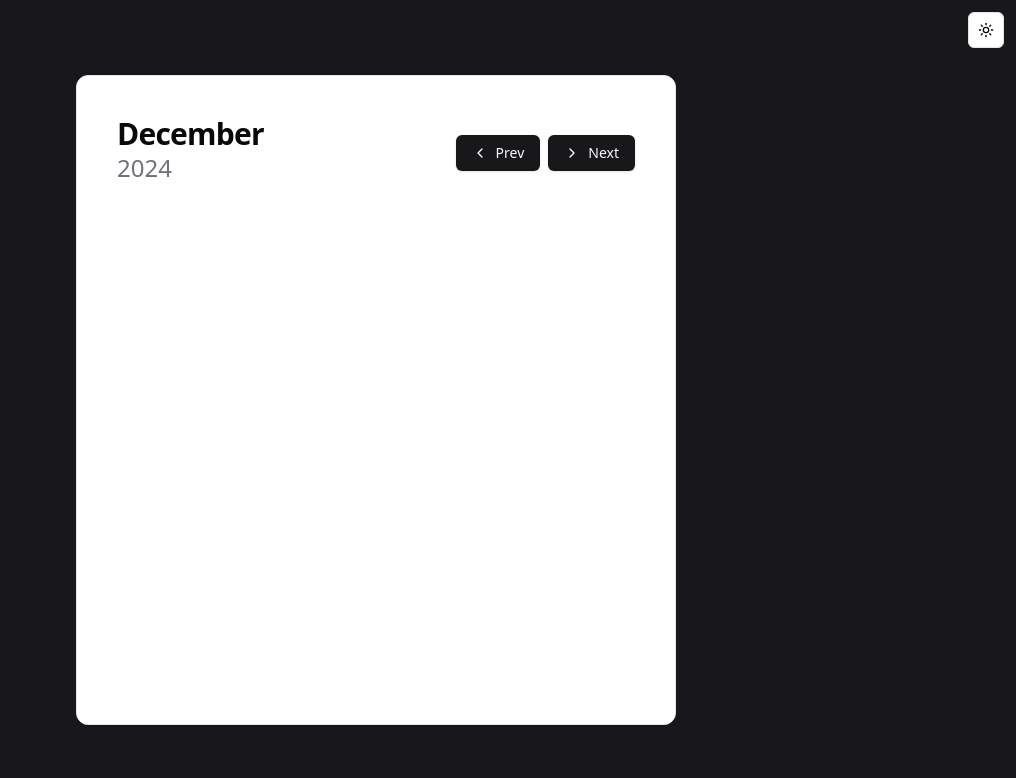
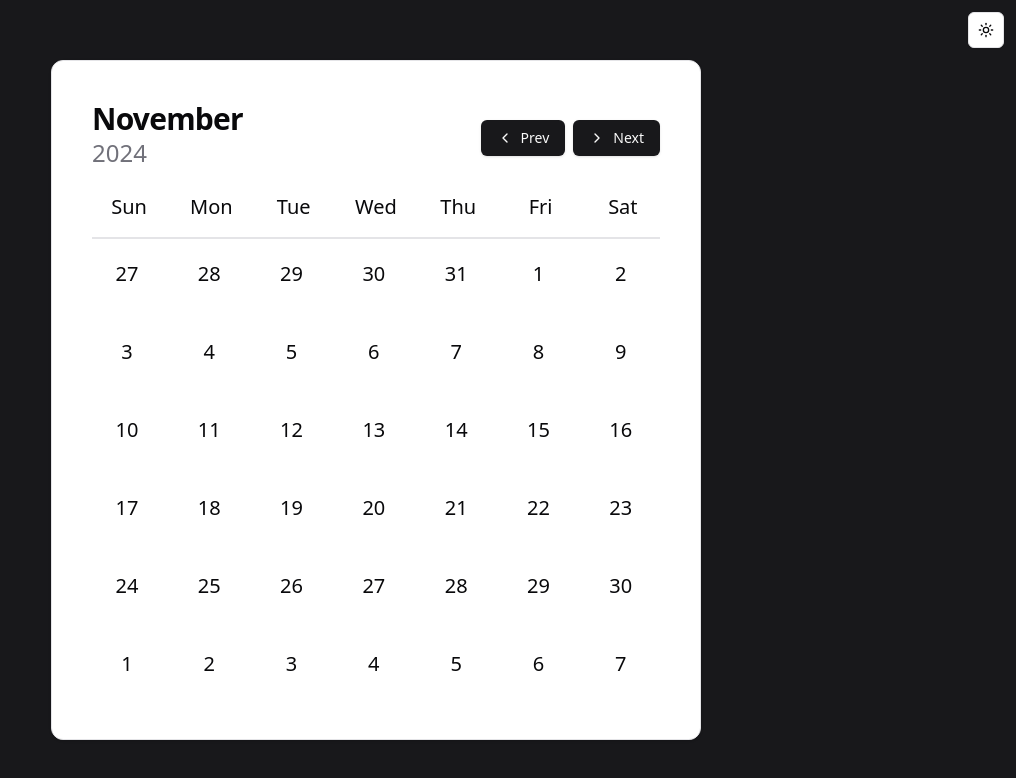
Before and after one commit to pinugit/calander-app, a React (Vite) app: page / in a window 1280 px wide. Shown: the top 778 px of the page, without its empty margins (264-1280 px from the left). Built offline with nearby package versions, Linux system fonts and the light colour scheme.

Commit message:
laid out the calender

```diff
--- a/src/components/CalenderView.tsx
+++ b/src/components/CalenderView.tsx
@@ -1,6 +1,12 @@
 import { getMonthArray } from "@/utils/Calender";
-import { useState } from "react";
-import { Card, CardDescription, CardHeader, CardTitle } from "./ui/card";
+import { useEffect, useState } from "react";
+import {
+	Card,
+	CardContent,
+	CardDescription,
+	CardHeader,
+	CardTitle,
+} from "./ui/card";
 import { Button } from "./ui/button";
 import { ChevronLeft, ChevronRight } from "lucide-react";
 
@@ -27,12 +33,12 @@ export const CalenderView = () => {
 		year: number;
 	}>({
 		date: Number(todayDate[0]),
-		month: Number(todayDate[1]),
+		month: Number(todayDate[1]) - 1,
 		year: Number(todayDate[2]),
 	});
 
 	const [currentMonthArray, setCurrentMonthArray] = useState(
-		getMonthArray(currentDate.year, currentDate.month - 1),
+		getMonthArray(currentDate.year, currentDate.month),
 	);
 	console.log(currentMonthArray);
 
@@ -52,8 +58,11 @@ export const CalenderView = () => {
 		}));
 	};
 
+	useEffect(() => {
+		setCurrentMonthArray(getMonthArray(currentDate.year, currentDate.month));
+	}, [currentDate]);
 	return (
-		<Card className="h-[650px] w-[600px] p-4">
+		<Card className=" w-[650px] p-4">
 			<CardHeader className="flex flex-row justify-between">
 				<div>
 					<CardTitle className="text-3xl">
@@ -75,6 +84,27 @@ export const CalenderView = () => {
 					</Button>
 				</div>
 			</CardHeader>
+			<CardContent className="flex flex-col gap-4">
+				<div className="grid grid-cols-7 gap-2 text-xl text-center ">
+					<div>Sun</div>
+					<div>Mon</div>
+					<div>Tue</div>
+					<div>Wed</div>
+					<div>Thu</div>
+					<div>Fri</div>
+					<div>Sat</div>
+				</div>
+				<div className="grid grid-cols-7 gap-2 border-t-2">
+					{currentMonthArray.map((day, index) => (
+						<div
+							className="w-[70px] h-[70px] rounded-full flex justify-center items-center text-xl hover:bg-zinc-900"
+							key={index}
+						>
+							{day.date}
+						</div>
+					))}
+				</div>
+			</CardContent>
 		</Card>
 	);
 };
```
